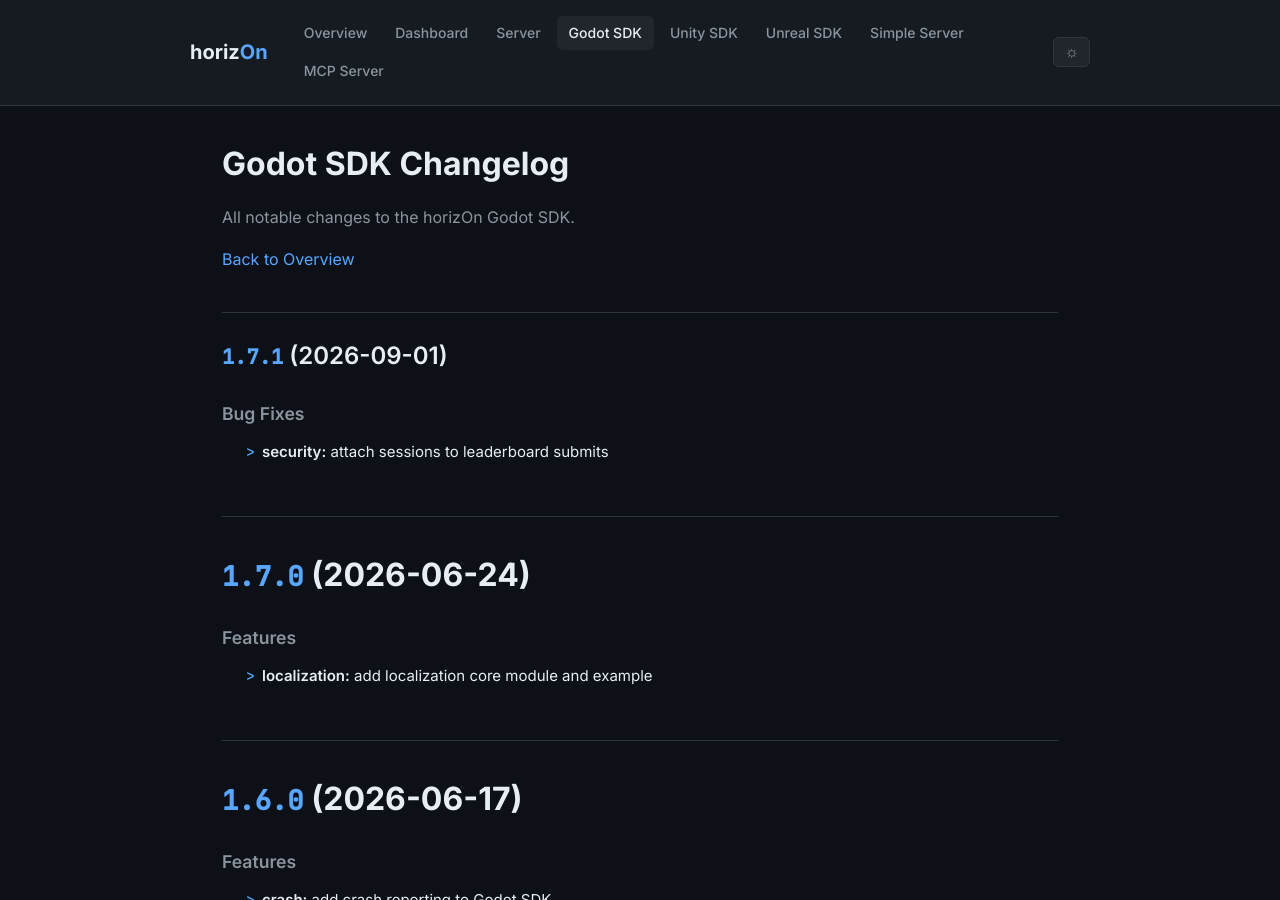
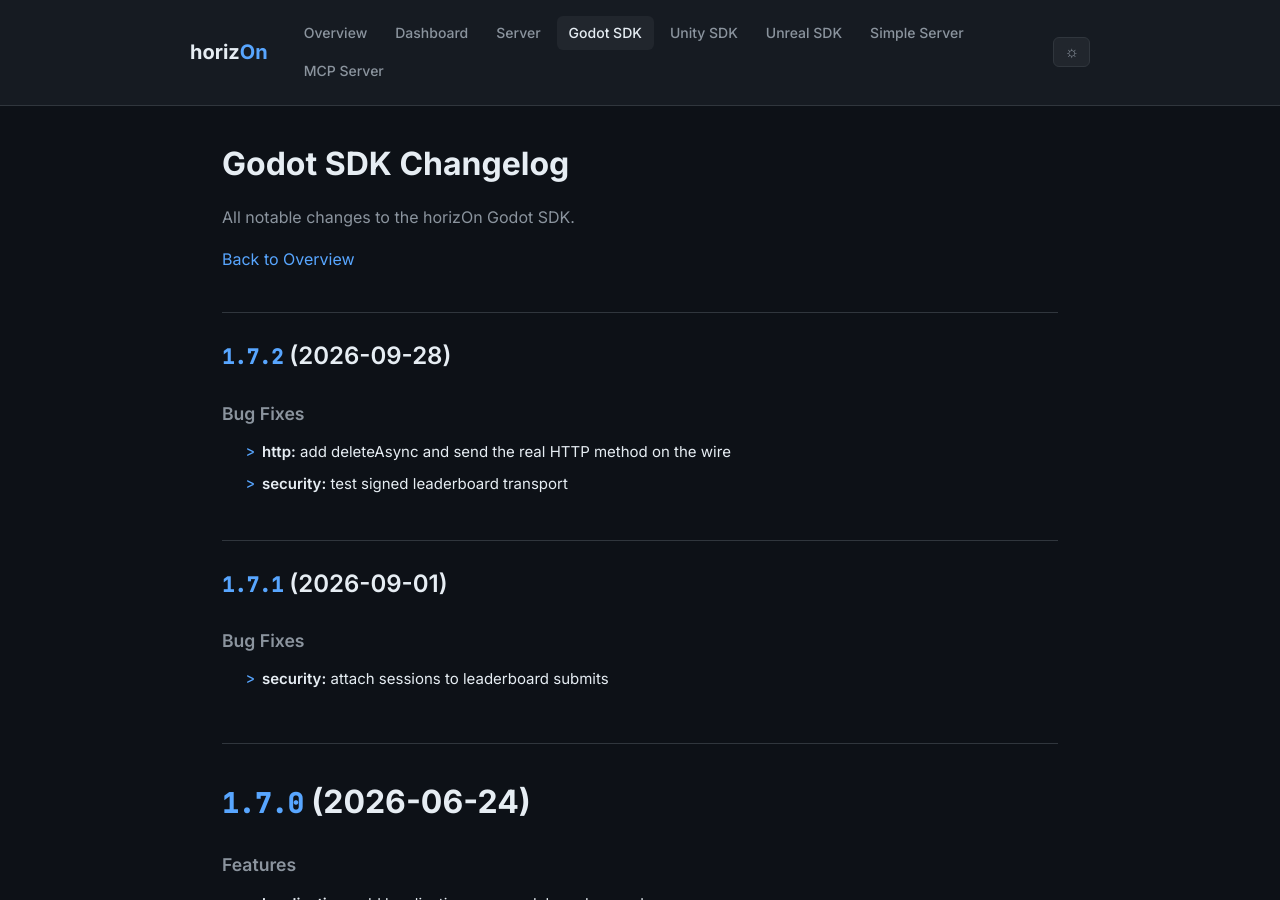
Before and after one commit to ProjectMakersDE/horizOn-Changelog, a Jekyll site: the page built from godot-sdk-changelog.md, in a window 1280 px wide and 900 px high. Built offline with Jekyll 4.4.1, drawn with Linux system fonts in a browser that asks for light colours.

Commit message:
chore: reconcile changelogs

```diff
--- a/godot-sdk-changelog.md
+++ b/godot-sdk-changelog.md
@@ -8,6 +8,14 @@ title: Godot SDK Changelog
 All notable changes to the horizOn Godot SDK.
 
 [Back to Overview](.)
+
+## [1.7.2](https://github.com/ProjectMakersDE/horizOn-SDK-Godot/compare/v1.7.1...v1.7.2) (2026-09-28)
+
+
+### Bug Fixes
+
+* **http:** add deleteAsync and send the real HTTP method on the wire ([fb00443](https://github.com/ProjectMakersDE/horizOn-SDK-Godot/commit/fb0044345462710e23b97c53d28caa7c59e5e3ae))
+* **security:** test signed leaderboard transport ([30b7b31](https://github.com/ProjectMakersDE/horizOn-SDK-Godot/commit/30b7b31c68a4fd033c35ab9f2993374e35d863cf))
 
 ## [1.7.1](https://github.com/ProjectMakersDE/horizOn-SDK-Godot/compare/v1.7.0...v1.7.1) (2026-09-01)
 
```
Also changed, not shown: index.md (+1 -1 lines).
